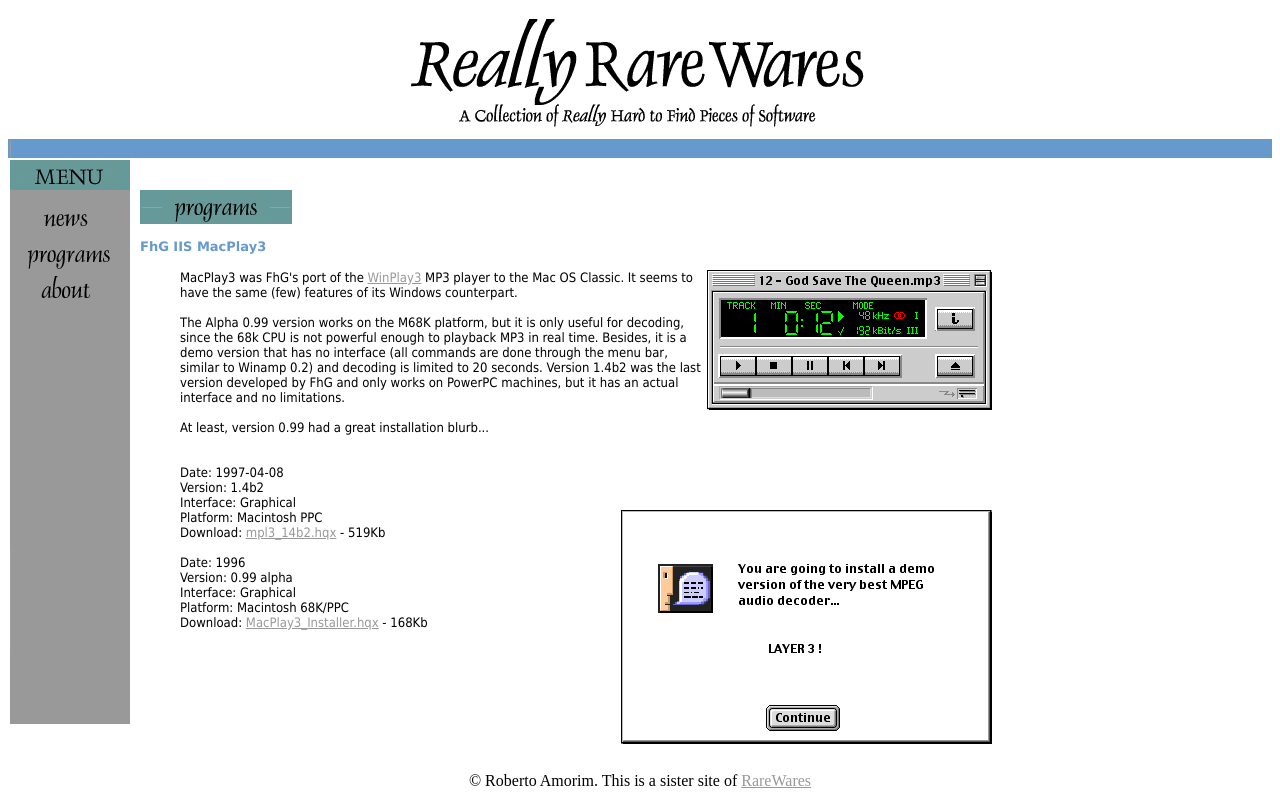
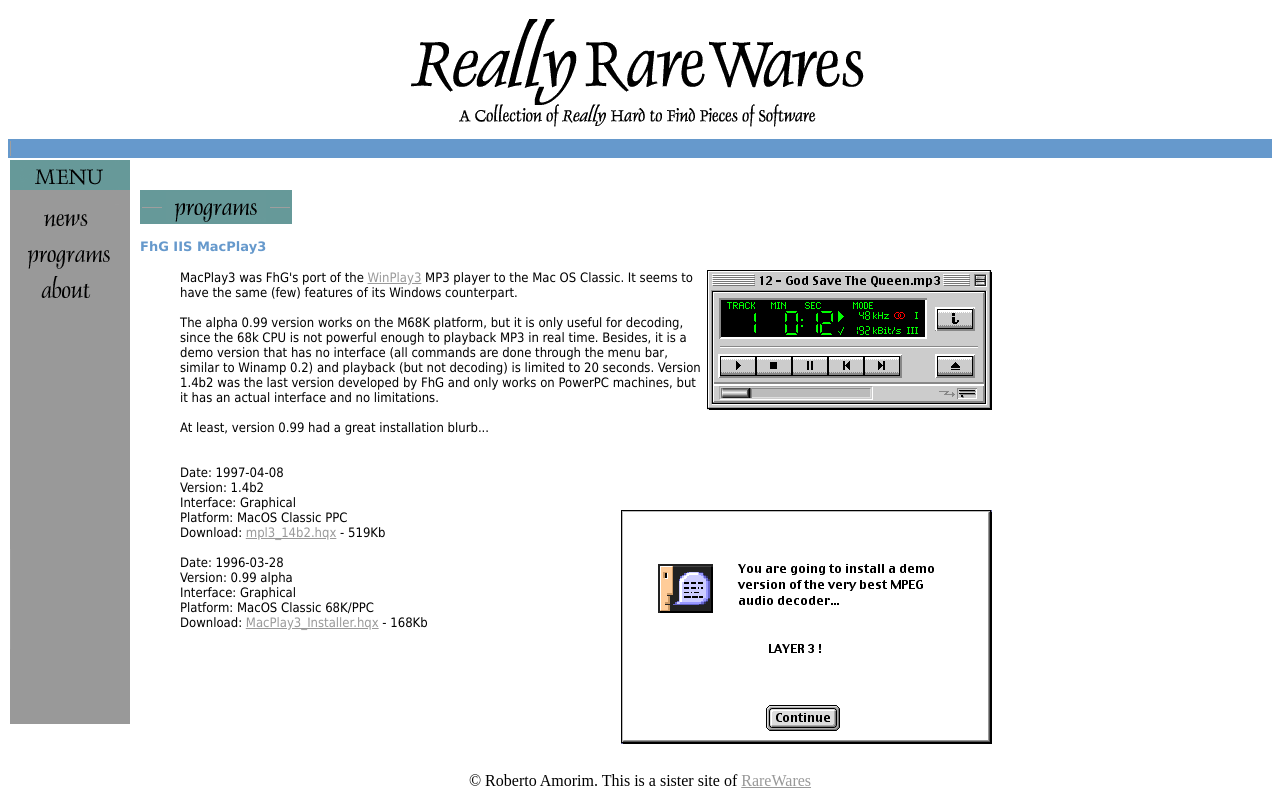
Before and after one commit to rjamorim/rrw, a PHP site: page /macplay3.php in a window 1280 px wide. Run offline with PHP 8.4, Linux system fonts and the light colour scheme; grey boxes are pictures that could not be loaded.

Commit message:
Added new information about 0.99 alpha version

```diff
--- a/macplay3.php
+++ b/macplay3.php
@@ -97,12 +97,12 @@
         Mac OS Classic. It seems to have the same (few) features of its Windows counterpart.
         <br><br>
 
-        The Alpha 0.99 version works on the M68K platform, but it is only useful for
+        The alpha 0.99 version works on the M68K platform, but it is only useful for
         decoding, since the 68k CPU is not powerful enough to playback MP3 in real time.
         Besides, it is a demo version that has no interface (all commands are done through
-        the menu bar, similar to Winamp 0.2) and decoding is limited to 20 seconds. Version
-        1.4b2 was the last version developed by FhG and only works on PowerPC machines,
-        but it has an actual interface and no limitations.<br><br>
+        the menu bar, similar to Winamp 0.2) and playback (but not decoding) is limited to
+        20 seconds. Version 1.4b2 was the last version developed by FhG and only works on
+        PowerPC machines, but it has an actual interface and no limitations.<br><br>
 
         At least, version 0.99 had a great installation blurb...<br>
 
@@ -113,13 +113,13 @@
         Interface: Graphical<br>
         <a href="screens/macplay3v099-inst.png" target=outside><img src="screens/macplay3v099-inst.png"
         alt="MacPlay3 v0.99 installation" align=right height="77%"></a>
-        Platform: Macintosh PPC<br>
+        Platform: MacOS Classic PPC<br>
         Download: <a href="files/players/mpl3_14b2.hqx">mpl3_14b2.hqx</a> - 519Kb<br>
         <br>
-        Date: 1996<br>
+        Date: 1996-03-28<br>
         Version: 0.99 alpha<br>
         Interface: Graphical<br>
-        Platform: Macintosh 68K/PPC<br>
+        Platform: MacOS Classic 68K/PPC<br>
         Download: <a href="files/players/MacPlay3_Installer.hqx">MacPlay3_Installer.hqx</a> - 168Kb<br>
 
 
```
